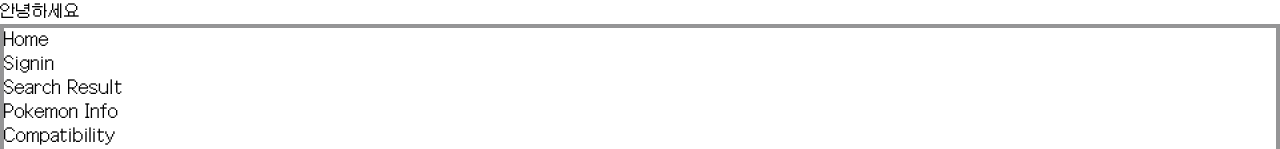
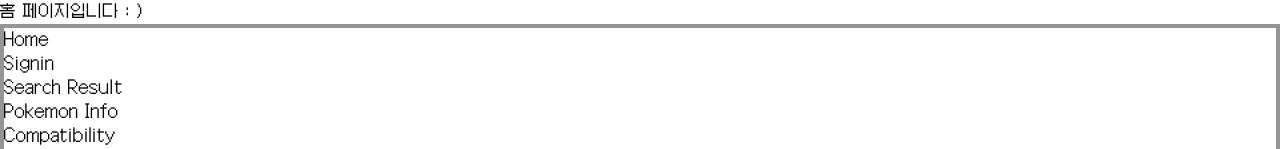
Before and after one commit to My-Pokedex/my-pokedex-client, a Next.js app: page / in a window 1280 px wide. Shown: the top 149 px of the page. Built offline with nearby package versions, Linux system fonts and the light colour scheme.

Commit message:
✨ Feat : App router 방식으로 임시 라우팅 구현
- Endpoint, 폴더 구조는 개발 상황에 따라 변경될 수 있음

```diff
--- /dev/null
+++ b/src/app/combination/[userid]/[combinationid]/page.tsx
@@ -0,0 +1,3 @@
+export default function Combination() {
+  return <p>나만의 포켓몬 조합 페이지입니다!</p>;
+}
--- /dev/null
+++ b/src/app/combinations/[userid]/page.tsx
@@ -0,0 +1,3 @@
+export default function Combinations() {
+  return <p>나만의 포켓몬 조합 목록 페이지입니다!</p>;
+}
--- /dev/null
+++ b/src/app/compatibility/page.tsx
@@ -0,0 +1,3 @@
+export default function Compatibility() {
+  return <p>포켓몬 타입 상성 페이지입니다!</p>;
+}
--- a/src/app/page.tsx
+++ b/src/app/page.tsx
@@ -1,5 +1,3 @@
-import Image from 'next/image';
-
 export default function Home() {
-  return <main>안녕하세요</main>;
+  return <main>홈 페이지입니다 : )</main>;
 }
--- /dev/null
+++ b/src/app/pokemon/[id]/page.tsx
@@ -0,0 +1,3 @@
+export default function Pokemon() {
+  return <p>포켓몬 상세 정보 페이지입니다!</p>;
+}
--- /dev/null
+++ b/src/app/searchresult/page.tsx
@@ -0,0 +1,3 @@
+export default function SearchResult() {
+  return <p>포켓몬 검색 결과 페이지입니다!</p>;
+}
--- /dev/null
+++ b/src/app/signin/page.tsx
@@ -0,0 +1,3 @@
+export default function Signin() {
+  return <p>로그인 페이지입니다!</p>;
+}
```
